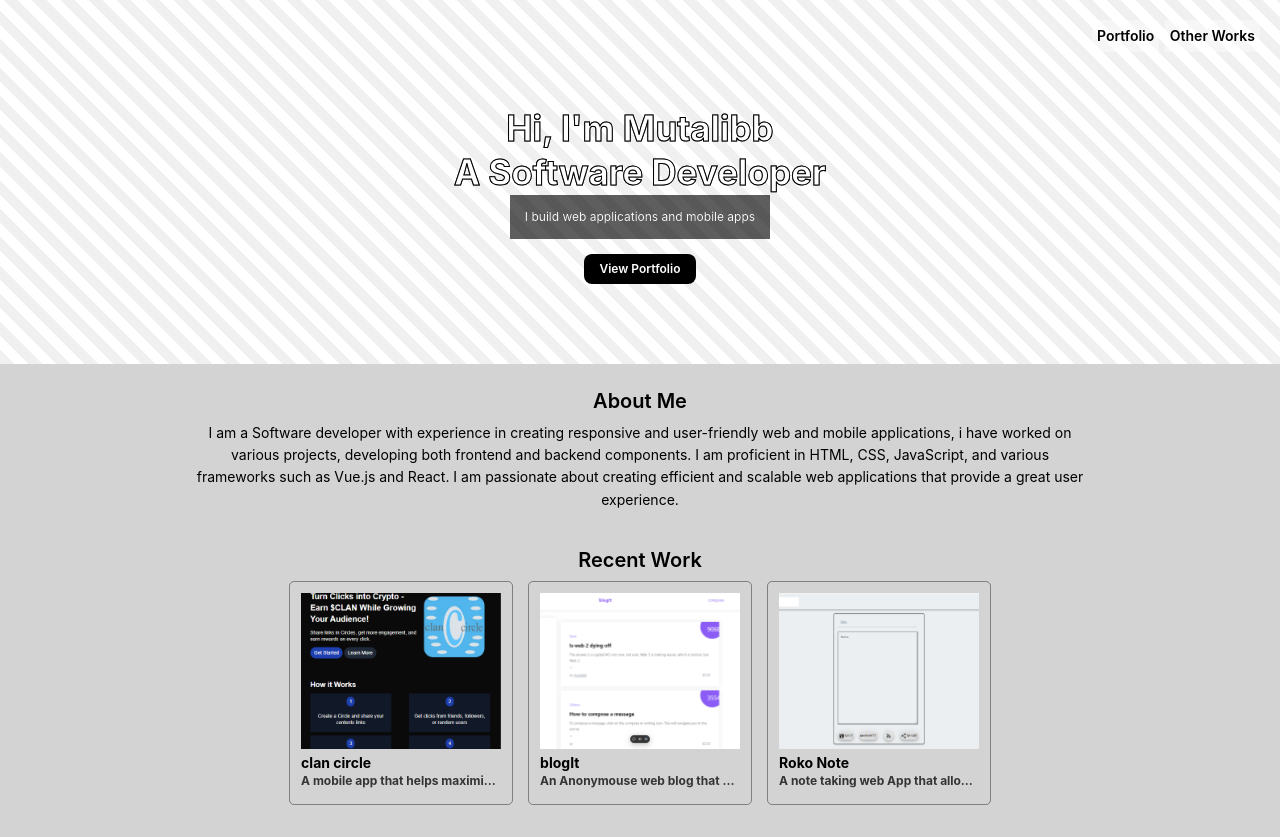
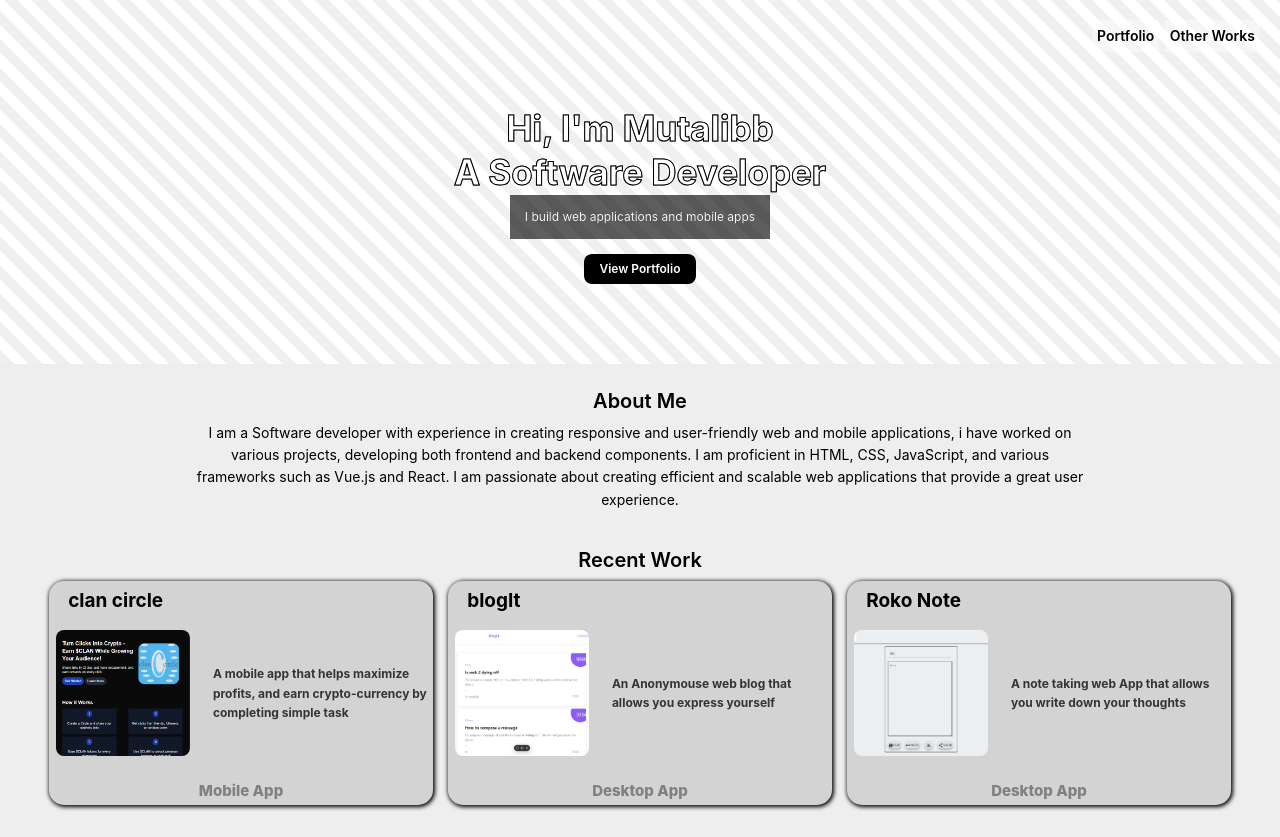
Before and after one commit to Temimutalibb/home, a Vue app: page / in a window 1280 px wide. Built offline with nearby package versions, Linux system fonts and the light colour scheme.

Commit message:
display changed

```diff
--- a/src/views/HomeView.vue
+++ b/src/views/HomeView.vue
@@ -76,6 +76,7 @@ const backgroundImage = computed(() =>
             href="https://clancircle.mutalibb.xyz"
             aria-label="View Clan Circle project"
           >
+            <div class="imagetitle">clan circle</div>
             <div class="workbox">
               <div class="imagebody">
                 <img
@@ -84,34 +85,41 @@ const backgroundImage = computed(() =>
                   class="image"
                 />
               </div>
-              <p class="imagetitle">clan circle</p>
-              <p class="imagetext">A mobile app that helps maximize profits</p>
+
+              <div class="imagetext">
+                A mobile app that helps maximize profits, and earn crypto-currency by completing
+                simple task
+              </div>
             </div>
+            <div class="footnote">Mobile App</div>
           </a>
 
           <a class="worklink" href="https://blogit.mutalibb.xyz" aria-label="View BlogIt project">
+            <div class="imagetitle">blogIt</div>
             <div class="workbox">
               <div class="imagebody">
                 <img src="@/assets/img/blogit.png" alt="BlogIt App Screenshot" class="image" />
               </div>
-              <p class="imagetitle">blogIt</p>
-              <p class="imagetext">An Anonymouse web blog that allows you express yourself</p>
+              <div class="imagetext">An Anonymouse web blog that allows you express yourself</div>
             </div>
+            <div class="footnote">Desktop App</div>
           </a>
+
           <a
             class="worklink"
             href="https://rokonote.mutalibb.xyz"
             aria-label="View Roko Note project"
           >
+            <div class="imagetitle">Roko Note</div>
             <div class="workbox">
               <div class="imagebody">
                 <img src="@/assets/img/rokonote.png" alt="Roko Note App Screenshot" class="image" />
               </div>
-              <p class="imagetitle">Roko Note</p>
-              <p class="imagetext">
+              <div class="imagetext">
                 A note taking web App that allows you write down your thoughts
-              </p>
+              </div>
             </div>
+            <div class="footnote">Desktop App</div>
           </a>
         </div>
       </div>
@@ -229,7 +237,7 @@ h1 {
   padding-top: 1rem;
   padding-bottom: 2rem;
   align-items: center;
-  background-color: lightgray;
+  background-color: rgba(211, 211, 211, 0.39);
 }
 
 .recentwork {
@@ -254,48 +262,64 @@ h1 {
 .worklink {
   text-decoration: none;
   color: black;
+  background-color: lightgray;
+  box-shadow: 1px 1px 4px 1px black;
+  width: 24rem;
+  height: 14rem;
+  display: flex;
+  border-radius: 15px;
+  flex-direction: column;
+  justify-content: space-around;
+}
+.worklink:hover {
+  background-color: hsla(160, 100%, 37%, 0.2);
 }
 .workbox {
-  width: 14rem;
-  height: 14rem;
-  border-radius: 5px;
-  border: 1px solid rgba(0, 0, 0, 0.397);
-  line-height: 16px;
+  height: 70%;
+  width: 100%;
+  display: flex;
+  flex-direction: row;
+  justify-content: space-around;
+  align-items: center;
+  gap: 15px;
 }
 .imagebody {
-  width: 90%;
-  height: 70%;
-  margin: auto;
-  margin-top: 5%;
-  margin-bottom: 5px;
+  width: 40%;
+  height: 80%;
+  padding: 0 7px;
 }
 .image {
   width: 100%;
   height: 100%;
   object-fit: cover;
+  border-radius: 8px;
 }
 .imagetitle {
-  font-size: 14px;
+  font-size: 19px;
   font-weight: bold;
   text-align: left;
   margin-left: 5%;
   padding: 1px 0;
+  height: 10%;
 }
 .imagetext {
   font-size: 12px;
   text-align: left;
-  margin-left: 5%;
-  margin-right: 5%;
-  padding: 1px 0;
+  width: 60%;
+  padding: 1px;
   overflow: hidden;
   width: 98;
   text-overflow: ellipsis;
-  white-space: nowrap;
   max-width: 100%;
   max-height: 100%;
-  display: block;
   font-weight: bold;
   color: rgba(0, 0, 0, 0.753);
+}
+.footnote {
+  color: gray;
+  font-weight: 800;
+  height: 10%;
+  padding-bottom: 15px;
 }
 @keyframes slideInFromRight {
   from {
```
